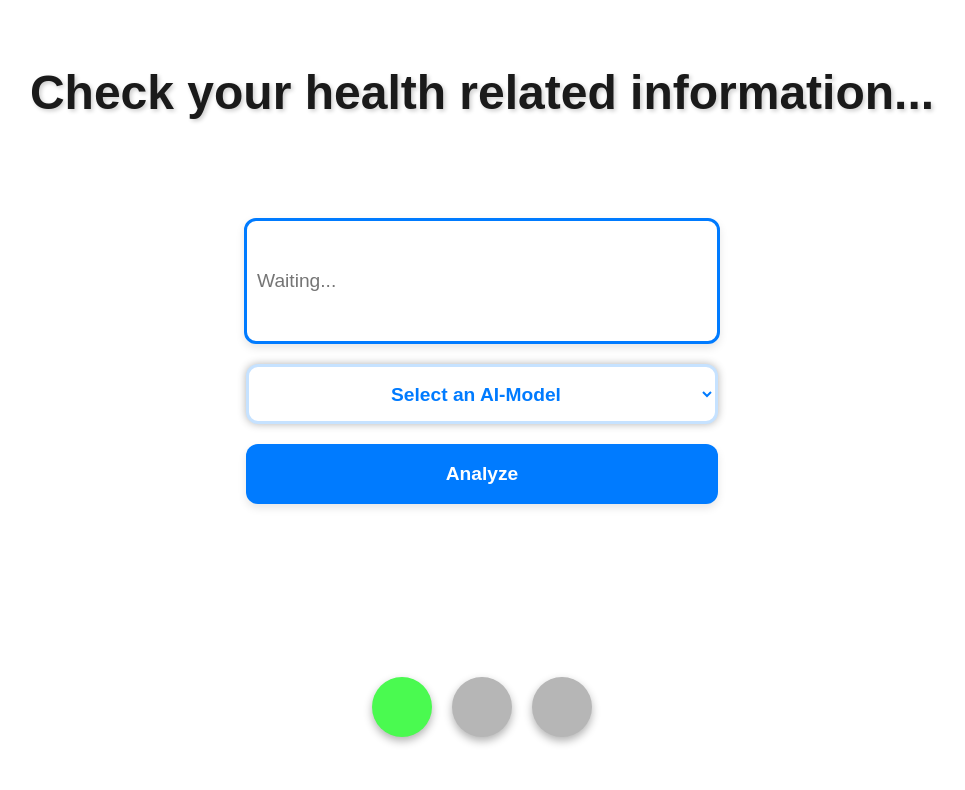
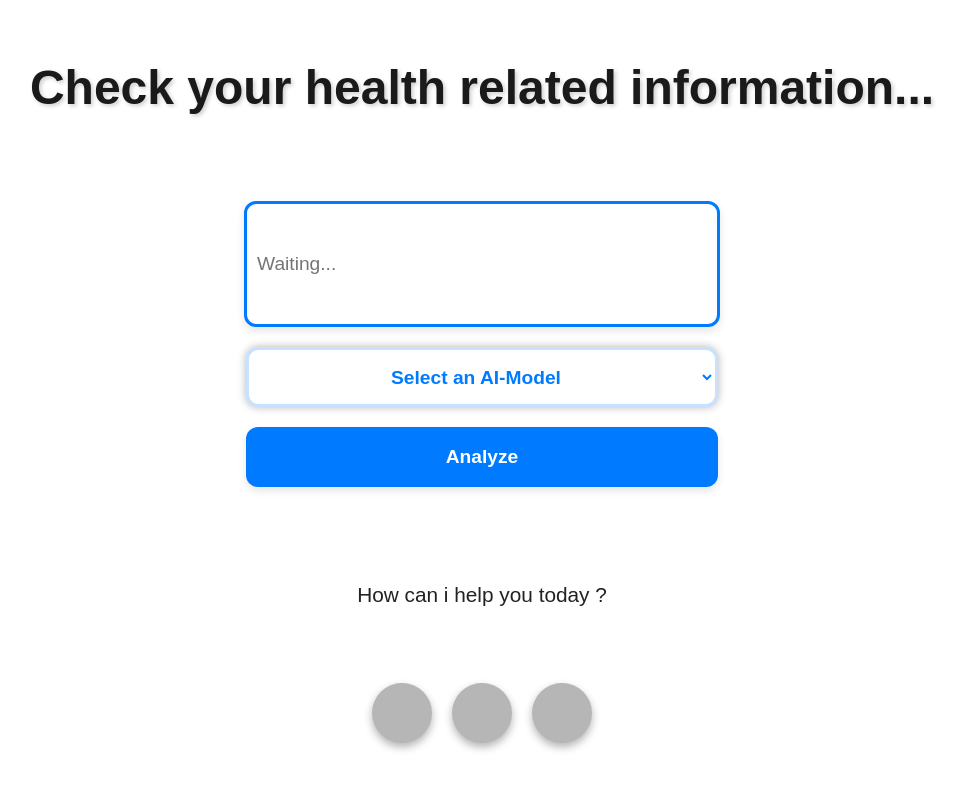
Before and after one commit to abdelaliichou/Ai-text-validator, a React (Create React App) app: page / in a window 1280 px wide. Shown: the top 790 px of the page, without its empty margins (158-1123 px from the left). Built offline with nearby package versions, Linux system fonts and the light colour scheme.

Commit message:
adding the dynamic buttons changes based on the response

```diff
--- a/src/App.js
+++ b/src/App.js
@@ -11,7 +11,7 @@ function App() {
 
   const fetchData = async () => {
     try {
-      const response = await axios.post('http://localhost:3000/g', { data: inputText });
+      const response = await axios.post('http://localhost:4000/g', { data: inputText });
       console.log(response.data);
       setResult(response.data);
     } catch (error) {
@@ -116,21 +116,41 @@ function App() {
             <div className="result-image test"></div>
           </div>
         </>
-      ) : result === "fake" ? (
+      ) : result === "Please try to ask something related to to medical field... !" ? (
         <>
           {/*  in this case, we show the red button with the fake info from the API  */}
 
           <div className="response-section">
-            <p className="response-text">Your infomration is FAKE</p>
-            <p className="response-text">Link to the text from API</p>
+            <p className="response-text">
+              {result}
+            </p>
+            <p className="response-text">
+              {/* Text response from the LARGE LANGUAGE MODEL */}
+            </p>
+            <p className="response-text">
+              {/* Link to the reference from the LARGE LANGUAGE MODEL */}
+            </p>
           </div>
-
           {/*  thos are our buttons, the red is on */}
 
           <div className="result-section">
             <div className="result-image test"></div>
             <div className="result-image test"></div>
             <div className="result-image bad"></div>
+          </div>
+        </>
+      ) : result === "" ? (
+        <>
+          {/*  in this case, we show the red button with the fake info from the API  */}
+
+          <div className="response-section">
+            <p className="response-text">How can i help you today ?</p>
+          </div>
+
+          <div className="result-section">
+            <div className="result-image test"></div>
+            <div className="result-image test"></div>
+            <div className="result-image test"></div>
           </div>
         </>
       ) : (
```
